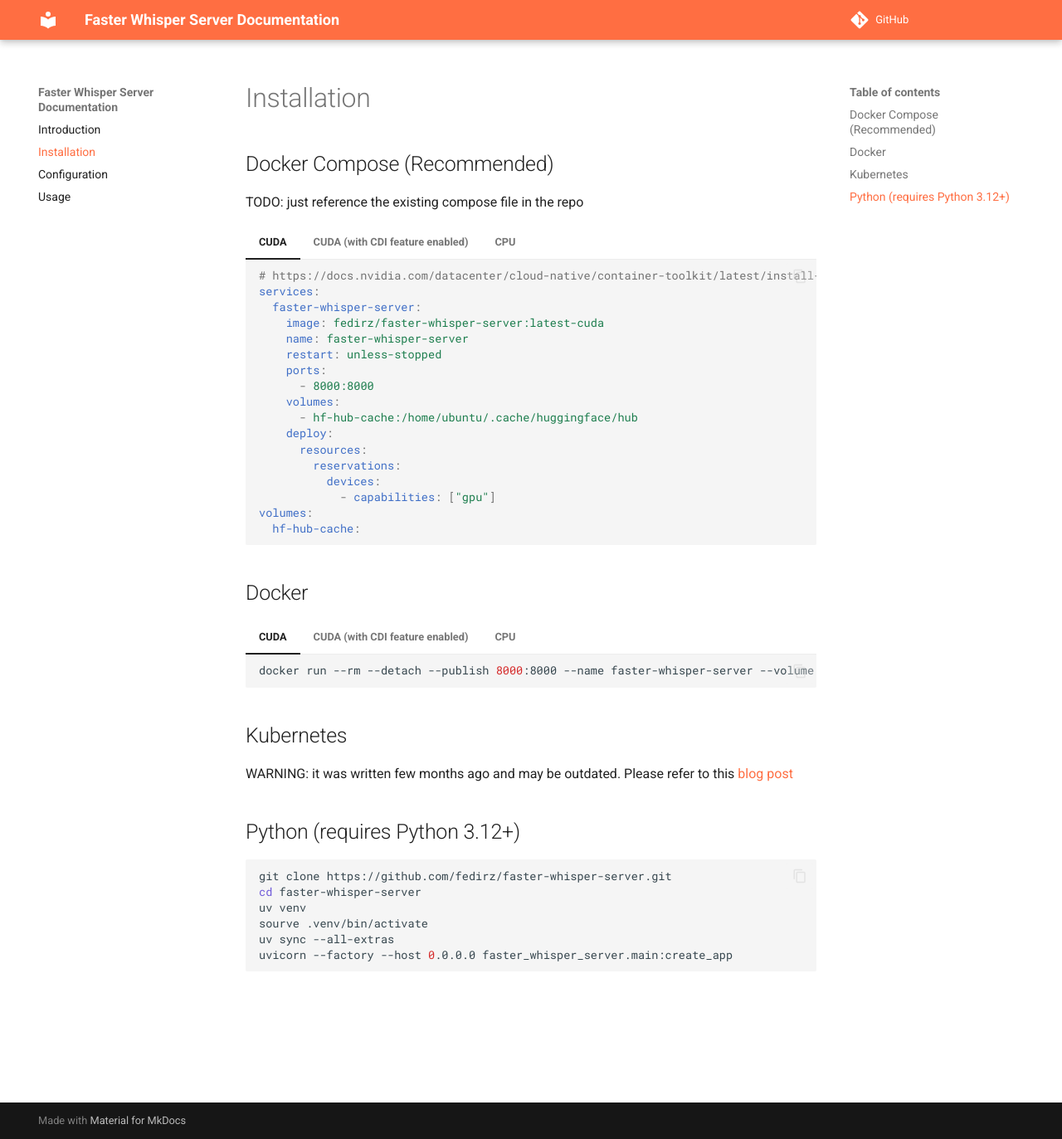
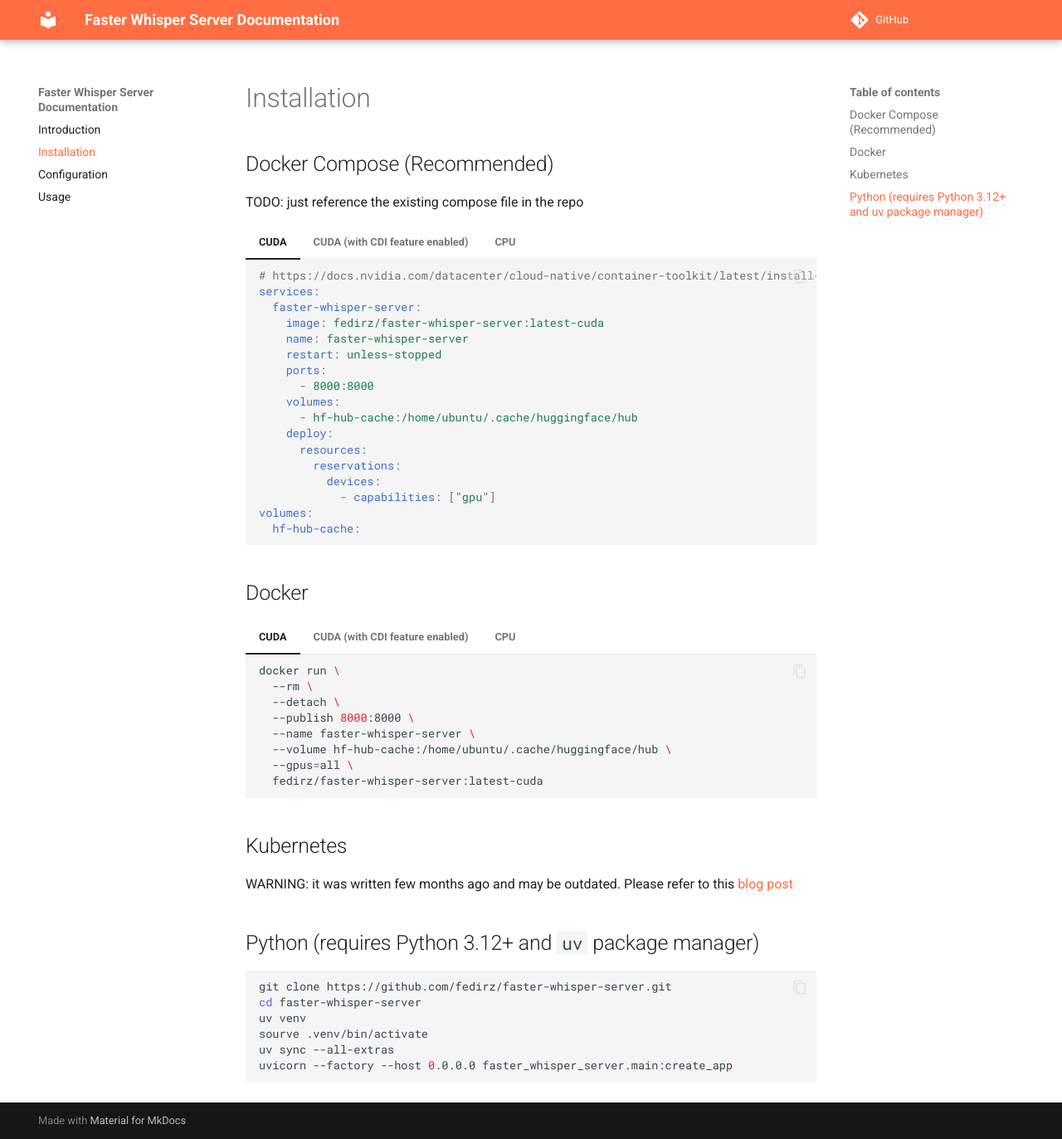
Before and after one commit to fedirz/faster-whisper-server, an MkDocs documentation site: the page built from docs/installation.md, in a window 1280 px wide and 1373 px high. Shown: the whole window at 83% size. Built offline with MkDocs 1.6.1 and Material for MkDocs 9.7.7, drawn with Linux system fonts in a browser that asks for light colours; comment, search, counter and statistics services are not loaded.

Commit message:
chore: misc changes

````diff
--- a/compose.yaml
+++ b/compose.yaml
@@ -11,7 +11,3 @@
     restart: unless-stopped
     ports:
       - 8000:8000
-    develop:
-      watch:
-        - path: faster_whisper_server
-          action: rebuild
--- a/docs/installation.md
+++ b/docs/installation.md
@@ -70,26 +70,47 @@
 === "CUDA"
 
     ```bash
-    docker run --rm --detach --publish 8000:8000 --name faster-whisper-server --volume hf-hub-cache:/home/ubuntu/.cache/huggingface/hub --gpus=all fedirz/faster-whisper-server:latest-cuda
+    docker run \
+      --rm \
+      --detach \
+      --publish 8000:8000 \
+      --name faster-whisper-server \
+      --volume hf-hub-cache:/home/ubuntu/.cache/huggingface/hub \
+      --gpus=all \
+      fedirz/faster-whisper-server:latest-cuda
     ```
 
 === "CUDA (with CDI feature enabled)"
 
     ```bash
-    docker run --rm --detach --publish 8000:8000 --name faster-whisper-server --volume hf-hub-cache:/home/ubuntu/.cache/huggingface/hub --device=nvidia.com/gpu=all fedirz/faster-whisper-server:latest-cuda
+    docker run \
+      --rm \
+      --detach \
+      --publish 8000:8000 \
+      --name faster-whisper-server \
+      --volume hf-hub-cache:/home/ubuntu/.cache/huggingface/hub \
+      --device=nvidia.com/gpu=all \
+      fedirz/faster-whisper-server:latest-cuda
     ```
 
 === "CPU"
 
     ```bash
-    docker run --rm --detach --publish 8000:8000 --name faster-whisper-server --volume hf-hub-cache:/home/ubuntu/.cache/huggingface/hub fedirz/faster-whisper-server:latest-cpu
+    docker run \
+      --rm \
+      --detach \
+      --publish 8000:8000 \
+      --name faster-whisper-server \
+      --volume hf-hub-cache:/home/ubuntu/.cache/huggingface/hub \
+      fedirz/faster-whisper-server:latest-cpu
     ```
 
 ## Kubernetes
+
 WARNING: it was written few months ago and may be outdated.
 Please refer to this [blog post](https://substratus.ai/blog/deploying-faster-whisper-on-k8s)
 
-## Python (requires Python 3.12+)
+## Python (requires Python 3.12+ and `uv` package manager)
 
 ```bash
 git clone https://github.com/fedirz/faster-whisper-server.git
````
Also changed, not shown: 1 other file.
